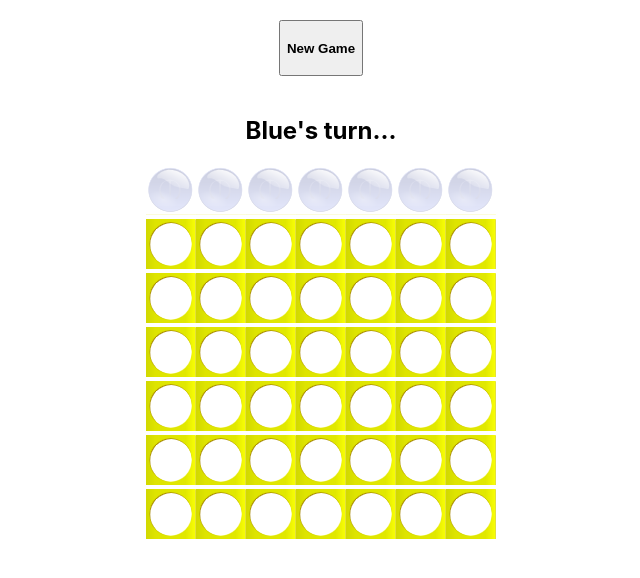
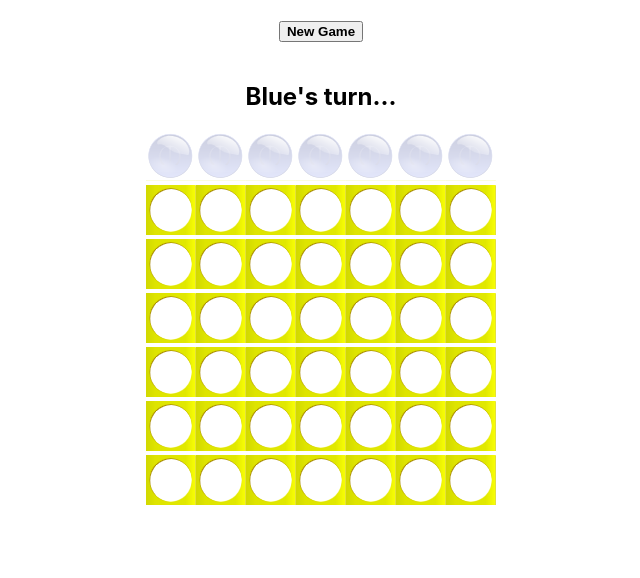
Before and after one commit to javarefer/connect-four, a React (Create React App) app: page / in a window 1280 px wide. Shown: the top 578 px of the page, without its empty margins (319-959 px from the left). Built offline with nearby package versions, Linux system fonts and the light colour scheme.

Commit message:
Add files via upload

```diff
--- a/src/App.css
+++ b/src/App.css
@@ -33,7 +33,7 @@
   cursor: pointer;
 }
 
-.App-current:hover{
+.App-current:active:hover{
   opacity: 1;
 }
 
--- a/src/App.js
+++ b/src/App.js
@@ -331,7 +331,7 @@ class App extends React.Component{
     return (
         <div className="App">
           <br/>
-          <button style={buttonStyle} onClick={this.newGame}><h4><b>New Game</b></h4></button>
+          <button style={buttonStyle} onClick={this.newGame}><b>New Game</b></button>
           <br/>
           <br/>
           <h2 style={playStyle}>{this.state.playerColor[this.state.currentPlayer-1]}'s turn...</h2>
```
